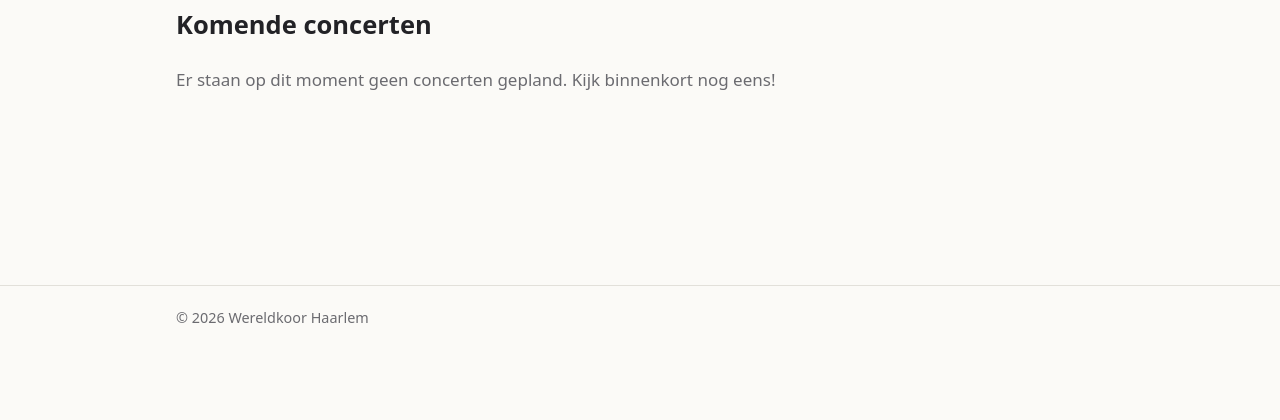
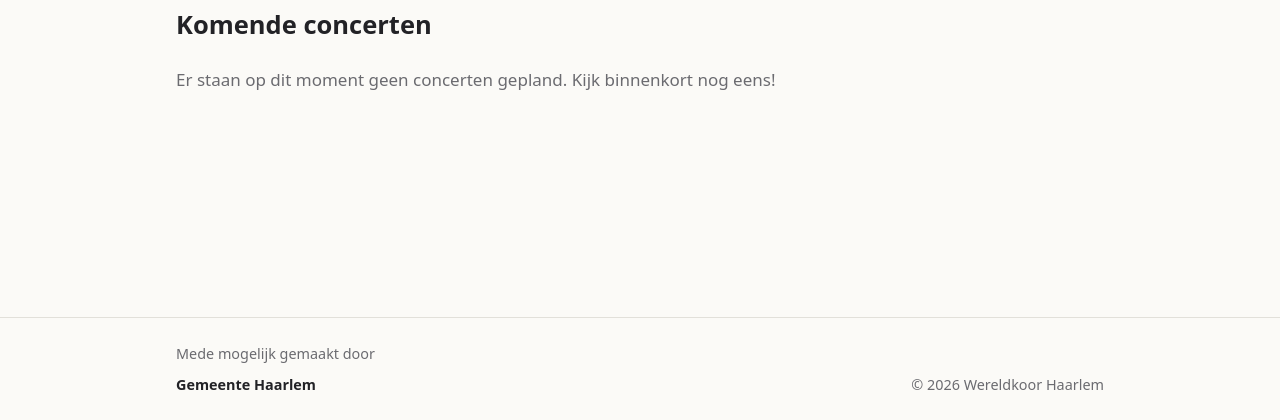
Before and after one commit to bathnelson/koorkalender, a PHP site: page / in a window 1280 px wide. Shown: the part 408-828 px from the top of the page. Before the commit the page ends 731 px from the top, so only its background shows below. Run offline with PHP 8.4, Linux system fonts and the light colour scheme.

Commit message:
Website: subsidiegevers met logo in de voettekst
Co-Authored-By: Claude Opus 5.5 <noreply@anthropic.com>
Claude-Session: https://claude.ai/code/session_01QvnVHLXDuSgaBw6aarRMbH

```diff
--- a/website/config.php
+++ b/website/config.php
@@ -19,6 +19,13 @@ return [
     // Zolang hier 'verander-mij' staat, kan niemand hiermee inloggen.
     // Gebruik je "Inloggen met Nextcloud" (zie hieronder), dan kun je dit op 'verander-mij' laten staan.
     'leden_wachtwoord' => 'verander-mij',
+
+    // ---- Voettekst: subsidiegevers en sponsors, onderaan elke pagina ----
+    'subsidie_tekst' => 'Mede mogelijk gemaakt door',
+    // Per gever: naam, logo (upload via Beheer > Foto's en zet hier fotos/naam.png) en link. Zolang het logo er niet is, staat de naam er.
+    'subsidiegevers' => [
+        ['naam' => 'Gemeente Haarlem', 'logo' => 'fotos/logo-gemeente-haarlem.png', 'link' => 'https://www.haarlem.nl'],
+    ],
 
     // ---- Jaarkalender (de koorkalender op dezelfde host) ----
 
--- a/website/lib.php
+++ b/website/lib.php
@@ -727,6 +727,19 @@ function kop(array $cfg, string $titel, string $actief = '', bool $menuTonen = t
 }
 
 function voet(array $cfg): void {
-    echo '</main><footer class="voet"><div class="binnen">© ' . date('Y') . ' ' . h($cfg['naam']) . '</div></footer>';
+    // Subsidiegevers en sponsors met logo, in te stellen in config.php
+    $gevers = '';
+    foreach ((array)($cfg['subsidiegevers'] ?? []) as $g) {
+        if (!is_array($g) || trim((string)($g['naam'] ?? '')) === '') continue;
+        $logo = (string)($g['logo'] ?? '');
+        if (preg_match('~^fotos/([A-Za-z0-9._-]+)$~', $logo, $m) && !is_file(FOTO_DIR . '/' . $m[1])) $logo = ''; // logo nog niet geüpload
+        $logo = $logo !== '' ? veiligAdres($logo) : null;
+        $inhoud = $logo ? '<img src="' . h($logo) . '" alt="' . h($g['naam']) . '" loading="lazy">' : '<span>' . h($g['naam']) . '</span>';
+        $link = (string)($g['link'] ?? '') !== '' ? veiligAdres((string)$g['link']) : null;
+        $gevers .= $link ? '<a href="' . h($link) . '" target="_blank" rel="noopener" title="' . h($g['naam']) . '">' . $inhoud . '</a>' : '<span title="' . h($g['naam']) . '">' . $inhoud . '</span>';
+    }
+    echo '</main><footer class="voet"><div class="binnen">';
+    if ($gevers !== '') echo '<div class="gevers"><p>' . h((string)($cfg['subsidie_tekst'] ?? 'Mede mogelijk gemaakt door')) . '</p><div class="logos">' . $gevers . '</div></div>';
+    echo '<p class="rechten">© ' . date('Y') . ' ' . h($cfg['naam']) . '</p></div></footer>';
     echo '<script src="' . h(url('site.js')) . '?v=' . @filemtime(__DIR__ . '/site.js') . '" defer></script></body></html>';
 }
--- a/website/stijl.css
+++ b/website/stijl.css
@@ -56,7 +56,13 @@ img { max-width: 100%; height: auto; display: block; }
 }
 
 main.binnen { padding-top: 32px; padding-bottom: 48px; min-height: 60vh; }
-.voet { border-top: 1px solid var(--lijn); color: var(--stil); font-size: .9rem; padding: 20px 0; }
+.voet { border-top: 1px solid var(--lijn); color: var(--stil); font-size: .9rem; padding: 24px 0; margin-top: 32px; }
+.voet .binnen { display: flex; justify-content: space-between; align-items: flex-end; gap: 20px; flex-wrap: wrap; }
+.voet p { margin: 0; }
+.gevers p { margin-bottom: 8px; }
+.gevers .logos { display: flex; gap: 16px; align-items: center; flex-wrap: wrap; }
+.gevers a, .gevers .logos > span { display: inline-flex; align-items: center; color: var(--tekst); font-weight: 600; text-decoration: none; }
+.gevers img { height: 56px; width: auto; max-width: 220px; object-fit: contain; background: #fff; padding: 6px 10px; border-radius: 6px; }
 
 /* tekst van een pagina */
 .tekst h1 { font-size: 2rem; line-height: 1.2; margin: 0 0 16px; }
```
Also changed, not shown: website/README.md.
